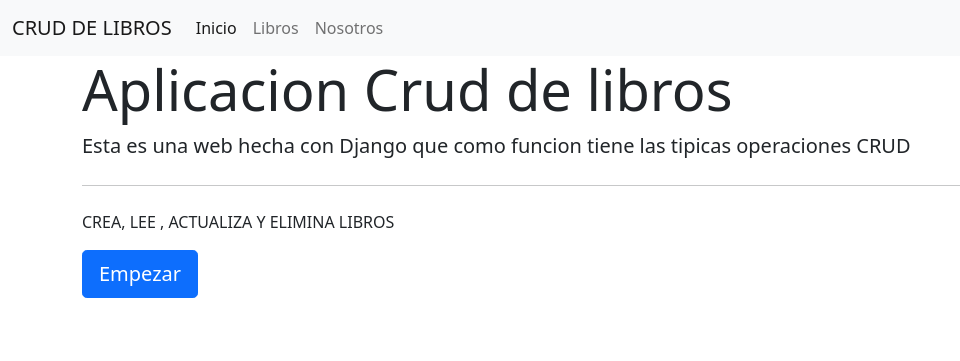
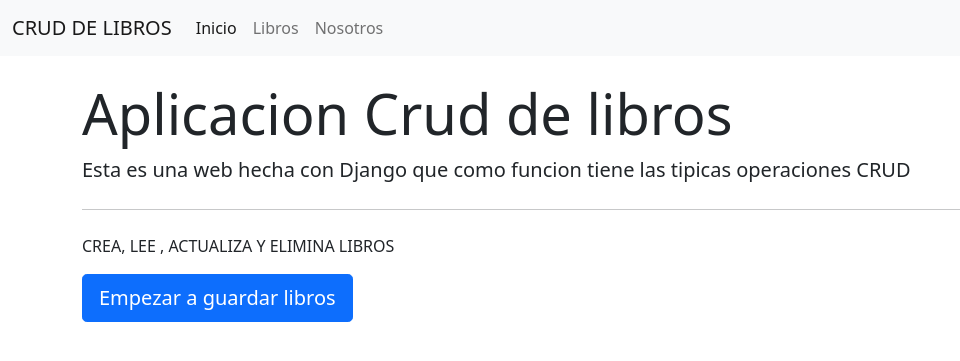
Before and after one commit to RaulOrtiz99/crud_libros, a Django app: page / in a window 1280 px wide. Shown: the top 361 px of the page, without its empty margins (0-960 px from the left). Run offline with Django 4.2, Linux system fonts and the light colour scheme.

Commit message:
agregando cambios finales del proyecto, cosas simples sin mucha reelevancia en la funcionalidad mas si en la parte visual

```diff
--- a/libreria/templates/libros/index.html
+++ b/libreria/templates/libros/index.html
@@ -3,8 +3,9 @@
 
 {% block titulo %} {% endblock %}
 
+
 {% block contenido %}
-
+    <br>
     <div class="card">
         <div class="card-header">
             <a class="btn btn-success" href="{% url 'crear' %}" role="button">Agregar un nuevo libro</a>
--- a/libreria/templates/paginas/inicio.html
+++ b/libreria/templates/paginas/inicio.html
@@ -3,13 +3,14 @@
 {% block titulo %} Inicio {% endblock %}
 
 {% block contenido %}
+    <br>
     <div class="jumbotron">
   <h1 class="display-4">Aplicacion Crud de libros</h1>
   <p class="lead">Esta es una web hecha con Django que como funcion tiene las tipicas operaciones CRUD</p>
   <hr class="my-4">
   <p>CREA, LEE , ACTUALIZA Y ELIMINA LIBROS</p>
   <p class="lead">
-    <a class="btn btn-primary btn-lg" href="#" role="button">Empezar</a>
+    <a class="btn btn-primary btn-lg" href="{% url 'libros' %}" role="button">Empezar a guardar libros</a>
   </p>
 </div>
 
```
Also changed, not shown: imagenes/amoretc.jpg (added), imagenes/clubdumas.jpg (added), imagenes/confieso.jpg (added).
